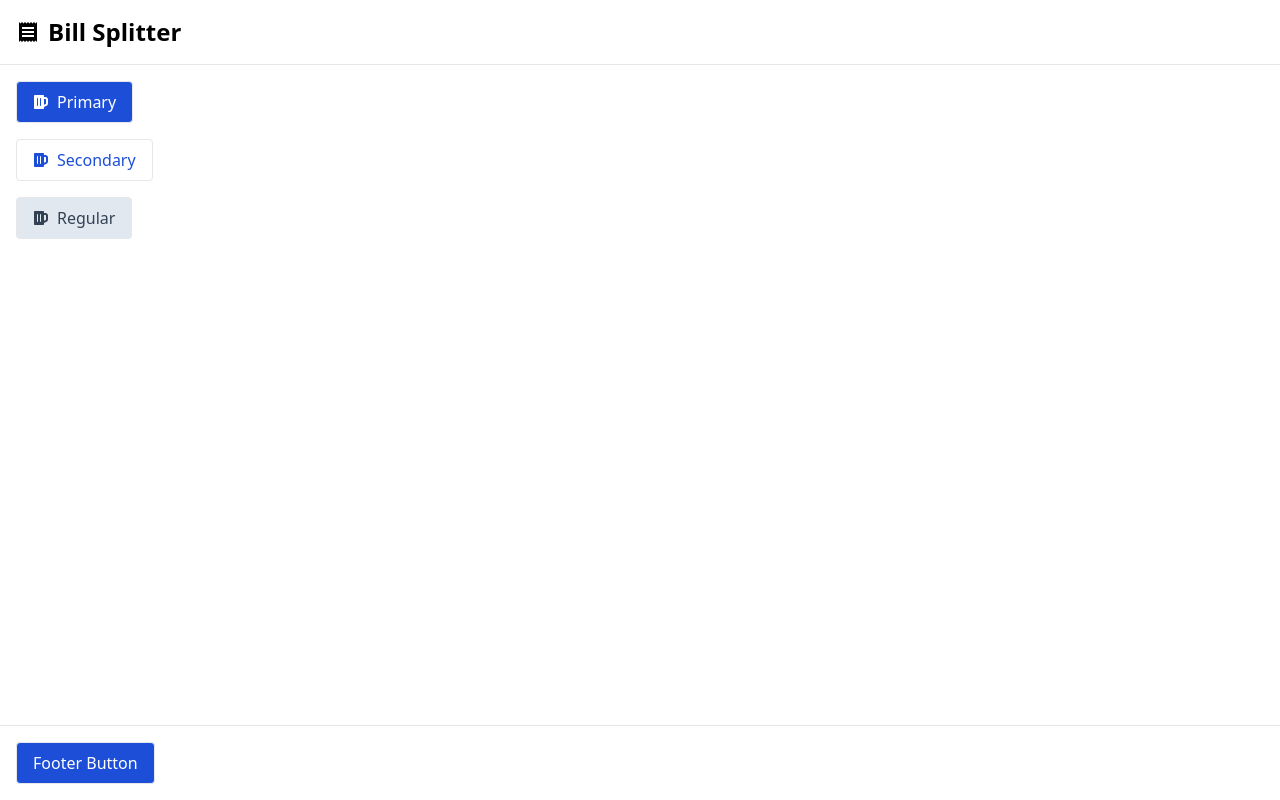
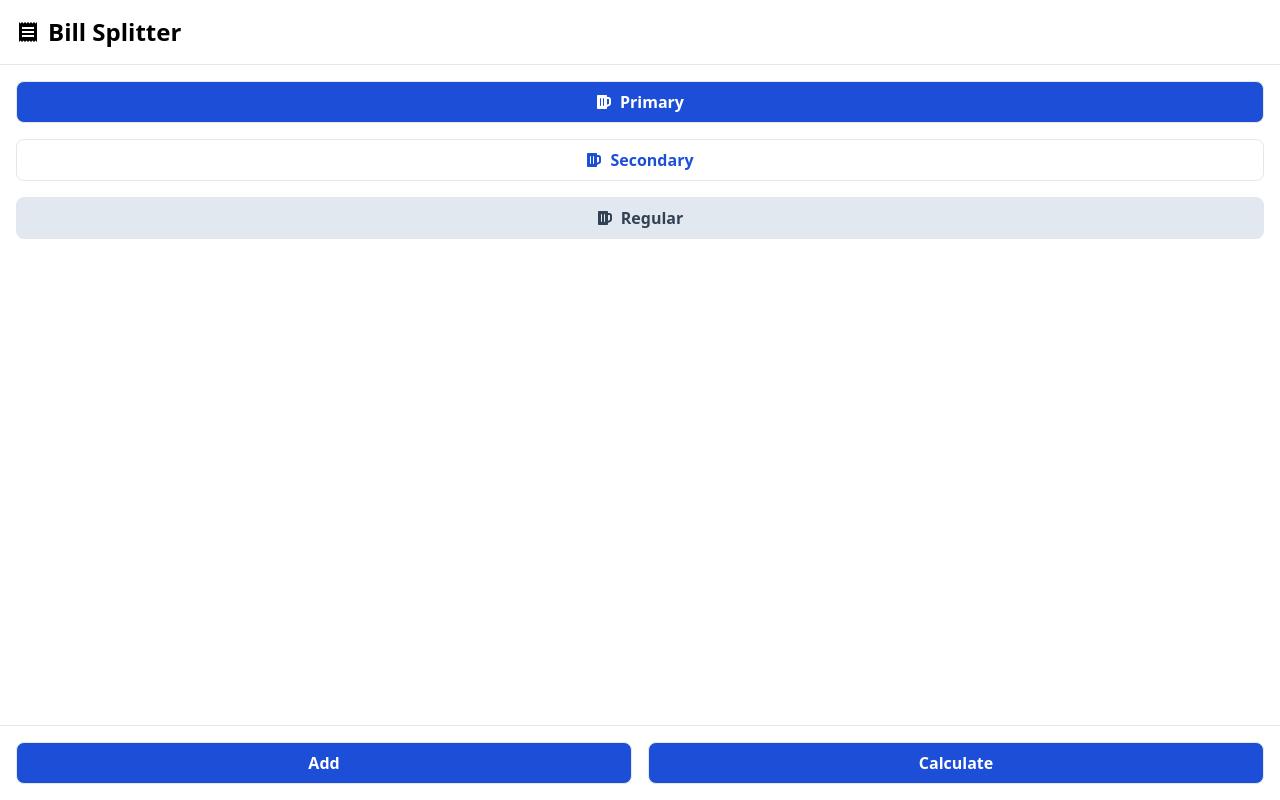
Before and after one commit to setowilliam/bill-splitter-v3, a Next.js app: page / in a window 1280 px wide. Built offline with nearby package versions, Linux system fonts and the light colour scheme.

Commit message:
feat: adjust some styles

```diff
--- a/src/components/Button/index.tsx
+++ b/src/components/Button/index.tsx
@@ -1,19 +1,20 @@
-import { FC } from "react";
+import { FC, useMemo } from "react";
 import clsx from "../../utils/clsx";
-import { BUTTON_VARIANT_STYLES, spacing } from "./styles";
+import { BUTTON_VARIANT_STYLES, flex, spacing } from "./styles";
 import { ButtonProps } from "./types";
 
 const Button: FC<ButtonProps> = (props) => {
   const { children, variant = "primary", Icon, ...buttonProps } = props;
 
-  const variantStyle = BUTTON_VARIANT_STYLES[variant];
+  const variantStyle = useMemo(
+    () => clsx(Object.values(BUTTON_VARIANT_STYLES[variant])),
+    [variant]
+  );
 
   return (
     <button
       {...buttonProps}
-      className={`${spacing} ${clsx(
-        Object.values(variantStyle)
-      )} w-fit font-medium rounded transition flex gap-2 items-center border`}
+      className={`${variantStyle} ${spacing} ${flex} font-bold rounded-lg border transition`}
     >
       {Icon && <Icon />}
       {children}
--- a/src/components/Button/styles.ts
+++ b/src/components/Button/styles.ts
@@ -5,7 +5,7 @@ export const BUTTON_VARIANT_STYLES: Record<
   Record<string, string>
 > = {
   primary: {
-    background: "bg-blue-700 hover:bg-blue-800 active:bg-blue-900 ",
+    background: "bg-blue-700 hover:bg-blue-800 active:bg-blue-900",
     text: "text-white",
   },
   secondary: {
@@ -20,3 +20,5 @@ export const BUTTON_VARIANT_STYLES: Record<
 };
 
 export const spacing = "px-4 py-2";
+
+export const flex = "flex gap-2 items-center justify-center";
--- a/src/layout-components/Footer.tsx
+++ b/src/components/Footer.tsx
@@ -1,5 +1,5 @@
 import { FC } from "react";
-import Button from "../components/Button";
+import Button from "./Button";
 
 type FooterProps = {};
 
@@ -7,8 +7,9 @@ const Footer: FC<FooterProps> = (props) => {
   const {} = props;
 
   return (
-    <div className="p-4 border-t">
-      <Button>Footer Button</Button>
+    <div className="p-4 border-t grid gap-4 grid-cols-2">
+      <Button>Add</Button>
+      <Button>Calculate</Button>
     </div>
   );
 };
--- a/src/global.css
+++ b/src/global.css
@@ -11,7 +11,7 @@ html,
 }
 
 @layer components {
-  .h-safari {
+  .h-dynamic-screen {
     height: 100vh;
     height: 100dvh;
   }
--- a/src/layout-components/PageLayout.tsx
+++ /dev/null
@@ -1,11 +0,0 @@
-import { FC } from "react";
-
-const PageLayout: FC = (props) => {
-  const { children } = props;
-
-  return (
-    <div className="grid grid-rows-[auto_1fr_auto] h-safari">{children}</div>
-  );
-};
-
-export default PageLayout;
--- a/src/pages/_app.tsx
+++ b/src/pages/_app.tsx
@@ -1,18 +1,17 @@
 import "../global.css";
 import type { AppProps } from "next/app";
-import PageLayout from "../layout-components/PageLayout";
-import Header from "../layout-components/Header";
-import Footer from "../layout-components/Footer";
+import Header from "../components/Header";
+import Footer from "../components/Footer";
 
 function MyApp({ Component, pageProps }: AppProps) {
   return (
-    <PageLayout>
+    <div className="grid grid-rows-[auto_1fr_auto] h-dynamic-screen">
       <Header />
       <div className="overflow-auto">
         <Component {...pageProps} />
       </div>
       <Footer />
-    </PageLayout>
+    </div>
   );
 }
 
```
Also changed, not shown: src/components/Header.tsx (renamed from src/layout-components/Header.tsx).
